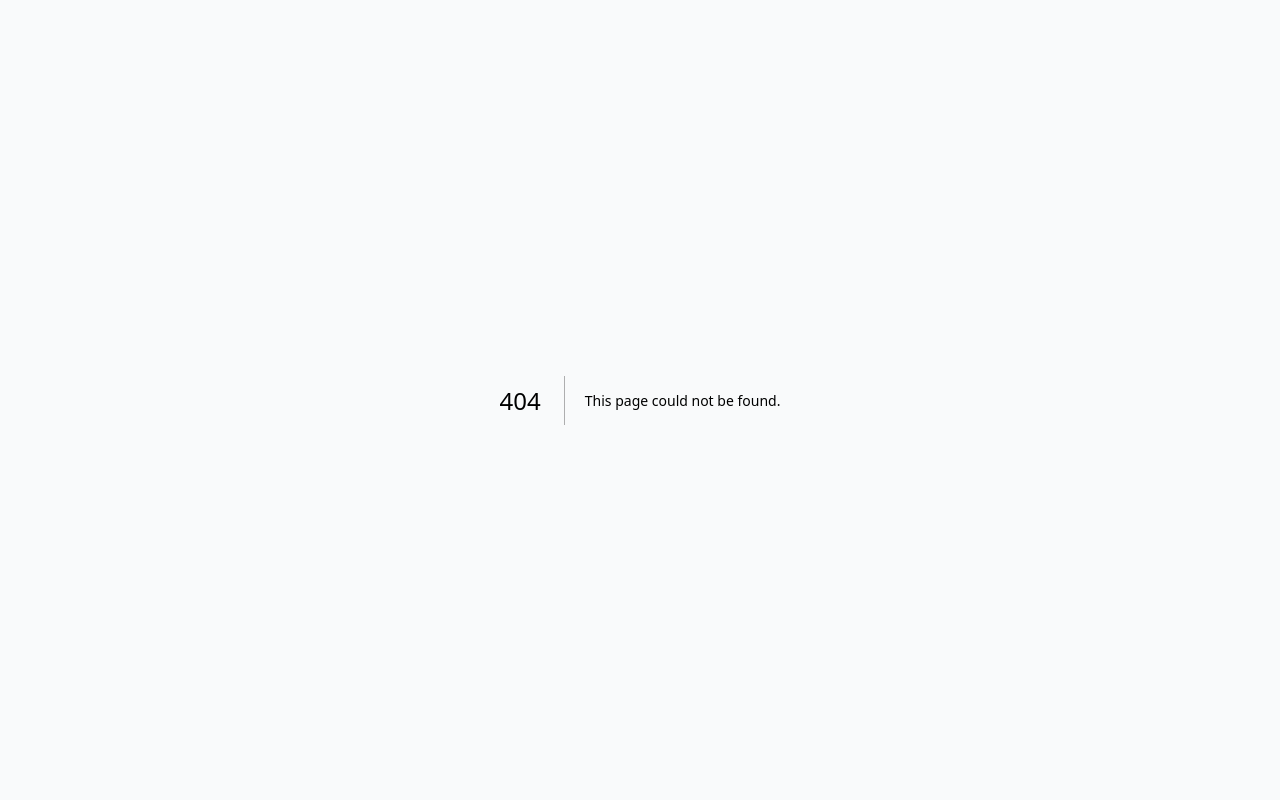
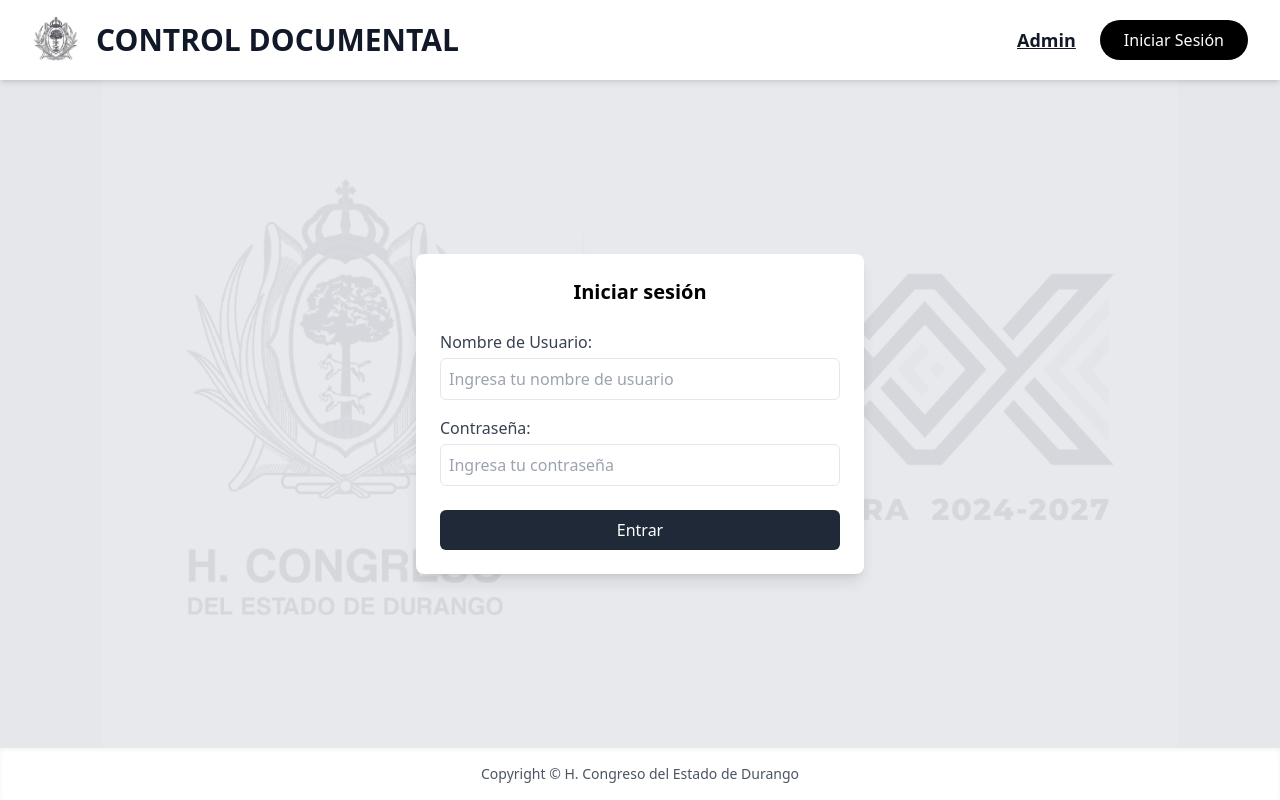
Before and after one commit to VladWithCode/congreso_next, a Next.js app: page /login in a window 1280 px wide. Before the commit this address had no page. Built offline with nearby package versions, Linux system fonts and the light colour scheme.

Commit message:
login
ya funciona el archivo

```diff
--- a/src/app/login.jsx
+++ b/src/app/login/page.jsx
@@ -8,7 +8,7 @@ export default function Login() {
         <div className="max-w-screen-xl mx-auto flex items-center justify-between px-8 py-4">
           {/* Logo y Título */}
           <div className="flex items-center gap-4">
-            <Image src="/logo.png" alt="Logo" width={48} height={48} />
+            <Image src="/assets/logo.png" alt="Logo" width={48} height={48} />
             <h2 className="text-3xl font-bold text-gray-900">CONTROL DOCUMENTAL</h2>
           </div>
 
--- a/src/app/page.jsx
+++ b/src/app/page.jsx
@@ -55,13 +55,10 @@ export default function Home() {
           alt="Imagen de leyenda"
         />
       </div>
-
-      {/* Rectángulo blanco para el copyright */}
-      <div className="bg-white w-full py-4 text-center mt-6">
-        <p className="text-gray-900 text-lg font-medium">
-          Copyright © H. Congreso del Estado de Durango
-        </p>
-      </div>
+      {/* Footer */}
+      <footer className="bg-white text-center py-2 shadow-inner text-gray-600 text-sm mt-14">
+        Copyright © H. Congreso del Estado de Durango
+      </footer>
     </div>
   );
 }
```
